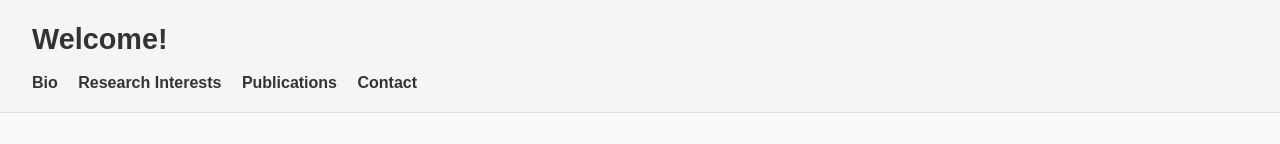
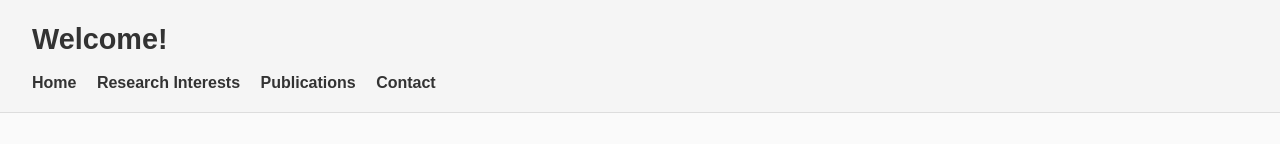
Before and after one commit to ashiskundu/ashiskundu.github.io, a plain HTML site: page index.html in a window 1280 px wide. Shown: the top 144 px of the page. Drawn offline with Linux system fonts and the light colour scheme.

Commit message:
Update index.html

```diff
--- a/index.html
+++ b/index.html
@@ -72,7 +72,7 @@
   <header>
     <h1>Welcome!</h1>
     <nav>
-      <a href="#bio">Bio</a>
+      <a href="#bio">Home</a>
       <a href="#research">Research Interests</a>
       <a href="#publications">Publications</a>
       <a href="#contact">Contact</a>
@@ -94,7 +94,7 @@
     </aside>
 
     <main class="content">
-      <h2 id="Home">Home</h2>
+      <h2 id="bio">Home</h2>
       <p>Welcome to my personal website!</p>
       <p>I am a postdoc at TEOFY, IFM, Linköping University, with expertise in computational materials science. Check out a short bio about myself <a href="#bio">here</a>.</p>
 
```
